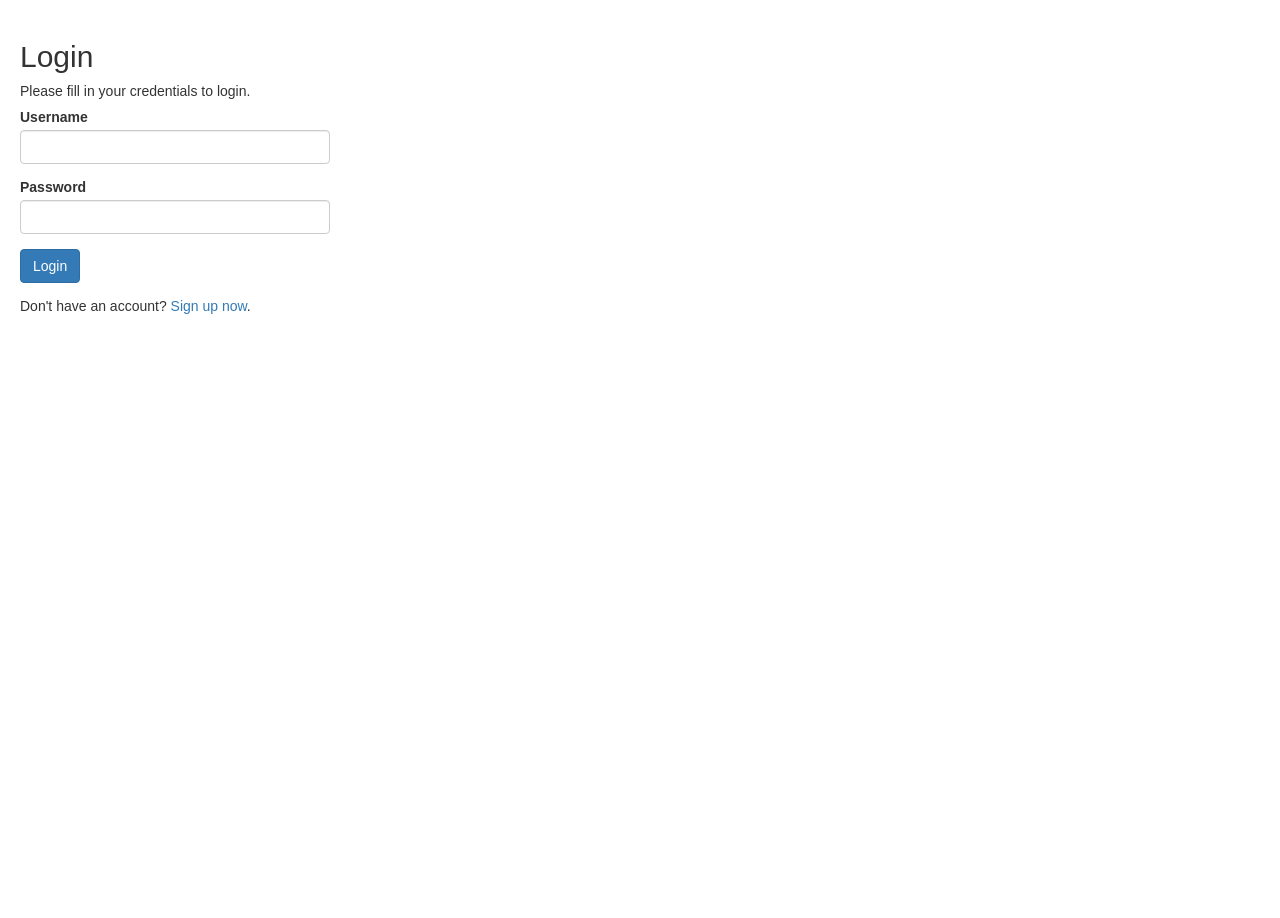
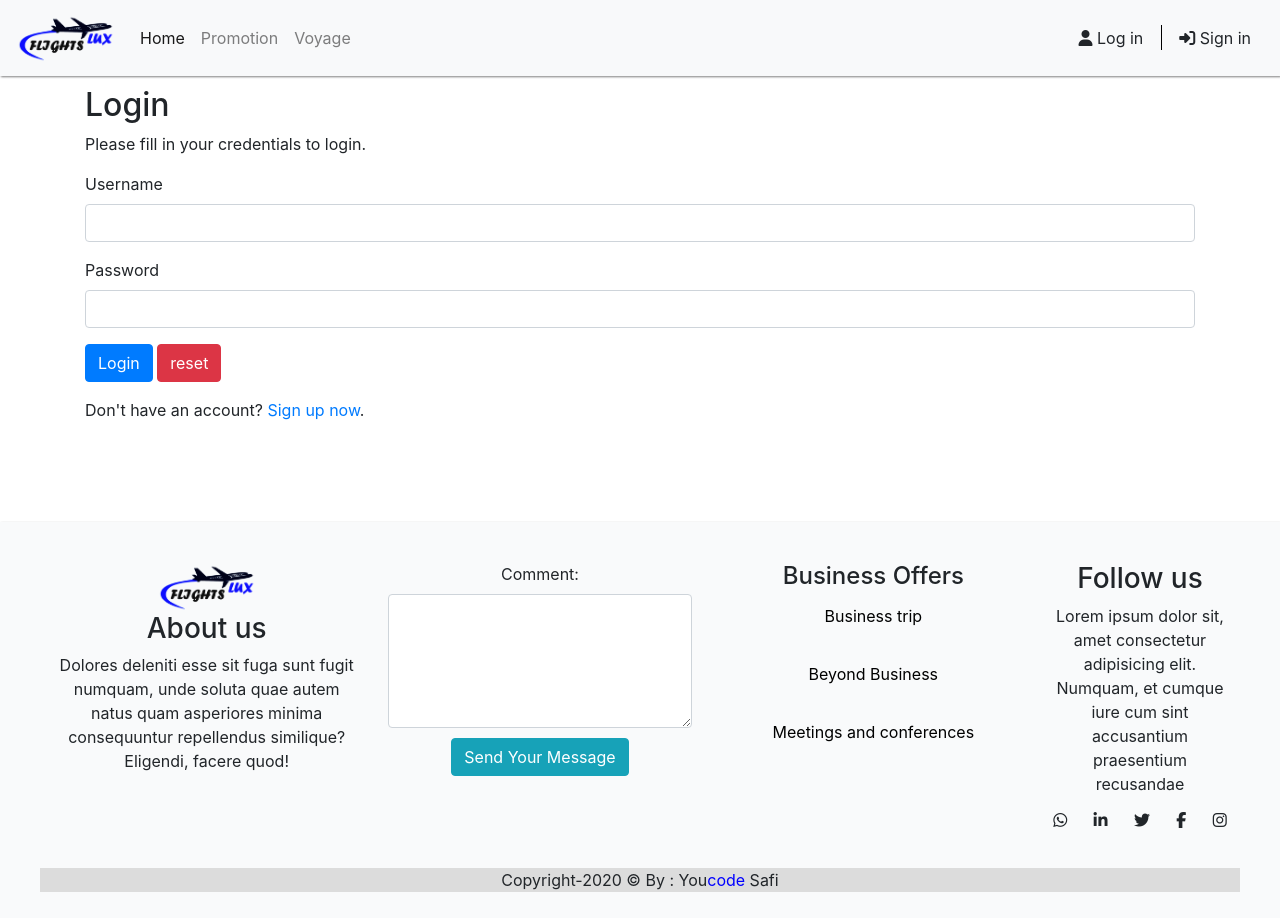
Before and after one commit to MS-brahim/flight_part2, a PHP site: page /views/login.php in a window 1280 px wide. Before the commit the page ends 314 px from the top, so only its background shows below. Run offline with PHP 8.4, Linux system fonts and the light colour scheme; some libraries are stand-ins or nearby versions.

Commit message:
improved controllers files

```diff
--- /dev/null
+++ b/controllers/login-controller.php
@@ -0,0 +1,89 @@
+<?php
+// Initialize the session
+session_start();
+
+// Check if the user is already logged in, if yes then redirect him to welcome page
+if(isset($_SESSION["loggedin"]) && $_SESSION["loggedin"] === true){
+    header("location: welcome.php");
+    exit;
+}
+
+// Include db file
+require_once "../model/dbconnect.php";
+
+// Define variables and initialize with empty values
+$email = $password = "";
+$email_err = $password_err = "";
+
+// Processing form data when form is submitted
+if($_SERVER["REQUEST_METHOD"] == "POST"){
+
+    // Check if email is empty
+    if(empty(trim($_POST["email"]))){
+        $email_err = "Please enter email.";
+    } else{
+        $email = trim($_POST["email"]);
+    }
+
+    // Check if password is empty
+    if(empty(trim($_POST["mot_de_passe"]))){
+        $password_err = "Please enter your password.";
+    } else{
+        $password = trim($_POST["mot_de_passe"]);
+    }
+
+    // Validate credentials
+    if(empty($email_err) && empty($password_err)){
+        // Prepare a select statement
+        $sql = "SELECT id_user, email, mot_de_passe FROM utilisateur WHERE email = ?";
+
+        if($stmt = $con->prepare($sql)){
+            // Bind variables to the prepared statement as parameters
+            $stmt->bind_param("s", $param_email);
+
+            // Set parameters
+            $param_email = $email;
+
+            // Attempt to execute the prepared statement
+            if($stmt->execute()){
+                // Store result
+                $stmt->store_result();
+
+                // Check if username exists, if yes then verify password
+                if($stmt->num_rows == 1){
+                    // Bind result variables
+                    $stmt->bind_result($id, $email, $hashed_password);
+                    if($stmt->fetch()){
+                        if(password_verify($password, $hashed_password)){
+                            // Password is correct, so start a new session
+                            session_start();
+
+                            // Store data in session variables
+                            $_SESSION["loggedin"] = true;
+                            $_SESSION["id_user"] = $id;
+                            $_SESSION["email"] = $email;
+
+                            // Redirect user to welcome page
+                            header("location: welcome.php");
+                        } else{
+                            // Display an error message if password is not valid
+                            $password_err = "The password you entered was not valid.";
+                        }
+                    }
+                } else{
+                    // Display an error message if username doesn't exist
+                    $email_err = "No account found with that email.";
+                }
+            } else{
+                echo "Oops! Something went wrong. Please try again later.";
+            }
+
+            // Close statement
+            $stmt->close();
+        }
+    }
+
+    // Close connection
+    $con->close();
+}
+?>
--- a/index.html
+++ b/index.html
@@ -1,7 +1,7 @@
 <!DOCTYPE html>
 <html lang="en">
 <head>
-	<title>Airprice Company</title>
+	<title>AirLux</title>
     <meta charset="utf-8">
 	<meta name="viewport" content="width=device-width, initial-scale=1">
 
@@ -28,7 +28,7 @@
                     <a class="nav-link" href="index.html">Home <span class="sr-only">(current)</span></a>
                 </li>
                 <li class="nav-item">
-                    <a class="nav-link" href="#">Reservation</a>
+                    <a class="nav-link" href="#">Promotion</a>
                 </li>
                 <li class="nav-item">
                     <a class="nav-link" href="#">Voyage</a>
--- a/views/SearchResult.php
+++ b/views/SearchResult.php
@@ -2,7 +2,7 @@
 <html lang="en">
 <head>
 
-	  <title>Search flight</title>
+	  <title>Search | AirLux</title>
     <meta charset="utf-8">
     <meta name="viewport" content="width=device-width, initial-scale=1">
 
@@ -146,7 +146,7 @@
 
 		<h1>Search Result</h1>
 
-		<?php include_once '../controller/searchResult-controller.php' ?>
+		<?php include_once '../controllers/searchResult-controller.php' ?>
 
 		<div class="table-responsive">
 			<table class="table table-hover">
--- a/views/login.php
+++ b/views/login.php
@@ -1,105 +1,59 @@
-<?php
-// Initialize the session
-session_start();
-
-// Check if the user is already logged in, if yes then redirect him to welcome page
-if(isset($_SESSION["loggedin"]) && $_SESSION["loggedin"] === true){
-    header("location: welcome.php");
-    exit;
-}
-
-// Include db file
-require_once "../model/dbconnect.php";
-
-// Define variables and initialize with empty values
-$email = $password = "";
-$email_err = $password_err = "";
-
-// Processing form data when form is submitted
-if($_SERVER["REQUEST_METHOD"] == "POST"){
-
-    // Check if email is empty
-    if(empty(trim($_POST["email"]))){
-        $email_err = "Please enter email.";
-    } else{
-        $email = trim($_POST["email"]);
-    }
-
-    // Check if password is empty
-    if(empty(trim($_POST["password"]))){
-        $password_err = "Please enter your password.";
-    } else{
-        $password = trim($_POST["password"]);
-    }
-
-    // Validate credentials
-    if(empty($email_err) && empty($password_err)){
-        // Prepare a select statement
-        $sql = "SELECT id_user, email, mot_de_passe FROM utilisateur WHERE email = ?";
-
-        if($stmt = $con->prepare($sql)){
-            // Bind variables to the prepared statement as parameters
-            $stmt->bind_param("s", $param_email);
-
-            // Set parameters
-            $param_email = $email;
-
-            // Attempt to execute the prepared statement
-            if($stmt->execute()){
-                // Store result
-                $stmt->store_result();
-
-                // Check if username exists, if yes then verify password
-                if($stmt->num_rows == 1){
-                    // Bind result variables
-                    $stmt->bind_result($id, $email, $hashed_password);
-                    if($stmt->fetch()){
-                        if(password_verify($password, $hashed_password)){
-                            // Password is correct, so start a new session
-                            session_start();
-
-                            // Store data in session variables
-                            $_SESSION["loggedin"] = true;
-                            $_SESSION["id_user"] = $id;
-                            $_SESSION["email"] = $email;
-
-                            // Redirect user to welcome page
-                            header("location: welcome.php");
-                        } else{
-                            // Display an error message if password is not valid
-                            $password_err = "The password you entered was not valid.";
-                        }
-                    }
-                } else{
-                    // Display an error message if username doesn't exist
-                    $email_err = "No account found with that email.";
-                }
-            } else{
-                echo "Oops! Something went wrong. Please try again later.";
-            }
-
-            // Close statement
-            $stmt->close();
-        }
-    }
-
-    // Close connection
-    $con->close();
-}
-?>
-
+<?php include_once '../controllers/login-controller.php'?>
 <!DOCTYPE html>
 <html lang="en">
 <head>
-    <meta charset="UTF-8">
-    <title>Login</title>
-    <link rel="stylesheet" href="https://maxcdn.bootstrapcdn.com/bootstrap/3.3.7/css/bootstrap.css">
-    <style type="text/css">
-        body{ font: 14px sans-serif; }
-        .wrapper{ width: 350px; padding: 20px; }
-    </style>
+	<title>AirLux</title>
+    <meta charset="utf-8">
+	<meta name="viewport" content="width=device-width, initial-scale=1">
+
+	<script src="https://ajax.googleapis.com/ajax/libs/jquery/3.4.1/jquery.min.js"></script>
+	<link rel="stylesheet" href="https://stackpath.bootstrapcdn.com/bootstrap/4.4.1/css/bootstrap.min.css" integrity="sha384-Vkoo8x4CGsO3+Hhxv8T/Q5PaXtkKtu6ug5TOeNV6gBiFeWPGFN9MuhOf23Q9Ifjh" crossorigin="anonymous">
+	<link rel="stylesheet" href="assets/css/style.css">
+	<script src="https://kit.fontawesome.com/8f45faa16b.js" crossorigin="anonymous"></script>
+
+
+
 </head>
 <body>
+	<!-- start navbar  -->
+	<header>
+        <nav class="navbar navbar-expand-lg navbar-light bg-light">
+            <a class="navbar-brand" href="../index.html"><img src="assets/logo.png" width=100></a>
+            <button class="navbar-toggler" type="button" data-toggle="collapse" data-target="#navbarSupportedContent" aria-controls="navbarSupportedContent" aria-expanded="false" aria-label="Toggle navigation">
+                <span class="navbar-toggler-icon"></span>
+            </button>
+
+            <div class="collapse navbar-collapse" id="navbarSupportedContent">
+                <ul class="navbar-nav mr-auto">
+                <li class="nav-item active">
+                    <a class="nav-link" href="../index.html">Home <span class="sr-only">(current)</span></a>
+                </li>
+                <li class="nav-item">
+                    <a class="nav-link" href="#">Promotion</a>
+                </li>
+                <li class="nav-item">
+                    <a class="nav-link" href="#">Voyage</a>
+                </li>
+                </ul>
+                <form class="form-inline my-2 my-lg-0">
+                    <a href="login.php" class="btn btn-light">
+                        <i class="fa fa-user" aria-hidden="true"></i>
+                        Log in
+                    </a>
+                    &nbsp;
+                    <div style="width:1px;background:black; height:25px;"></div>
+                    &nbsp;
+                    <a href="register.php" class="btn btn-light">
+                        <i class="fa fa-sign-in" aria-hidden="true"></i>
+                        Sign in
+                    </a>
+                </form>
+            </div>
+        </nav>
+    </header>
+    <!-- end navbar  -->
+
+    <div class="container">
         <div class="wrapper">
             <h2>Login</h2>
             <p>Please fill in your credentials to login.</p>
@@ -116,9 +70,65 @@ if($_SERVER["REQUEST_METHOD"] == "POST"){
                 </div>
                 <div class="form-group">
                     <input type="submit" class="btn btn-primary" value="Login">
+                    <input type="Reset" class="btn btn-danger" value="reset">
                 </div>
                 <p>Don't have an account? <a href="register.php">Sign up now</a>.</p>
             </form>
         </div>
+    </div>
+
+	<!-- start footer  -->
+	<footer>
+		<div class="container-fluid">
+			<div class="row">
+				<div class="col-sm">
+					<img src="assets/logo.png" width="100" alt="logo">
+					<h3>About us</h3>
+					<p> Dolores deleniti esse sit fuga sunt fugit numquam, unde soluta quae autem natus quam asperiores minima consequuntur repellendus similique? Eligendi, facere quod!</p>
+
+				</div>
+				<div class="col-sm">
+					<label for="comment">Comment:</label>
+					<textarea class="form-control" rows="5" id="comment"></textarea>
+					<input type="submit" class="btn btn-info" value="Send Your Message" style="margin-top: 10px;">
+				</div>
+				<div class="col-sm">
+					<div class="mu-footer-widget">
+						<h4>Business Offers</h4>
+						<ul class="list-group">
+							<a href="" class="listOffers">Business trip</a><br>
+							<a href="" class="listOffers">Beyond Business</a><br>
+							<a href="" class="listOffers">Meetings and conferences</a>
+						</ul>
+
+
+					  </div>
+				</div>
+				<div class="col-sm-2">
+					<h3>Follow us</h3>
+					<p>Lorem ipsum dolor sit, amet consectetur adipisicing elit. Numquam, et cumque iure cum sint accusantium praesentium recusandae </p>
+					<div class="row justify-content-around">
+						<i class="fa fa-whatsapp" aria-hidden="true"></i>
+						<i class="fa fa-linkedin" aria-hidden="true"></i>
+						<i class="fa fa-twitter" aria-hidden="true"></i>
+						<i class="fa fa-facebook" aria-hidden="true"></i>
+						<i class="fa fa-instagram" aria-hidden="true"></i>
+					</div>
+				</div>
+			</div>
+
+		</div>
+		<div class="col" style="margin-top: 40px;background-color: gainsboro;">
+			<p>Copyright-2020 ©  By : You<span style="color:blue">code</span> Safi</p>
+		</div>
+	</footer>
+	<!-- end footer  -->
+
+
+
+
+	<script src="https://code.jquery.com/jquery-3.4.1.slim.min.js" integrity="sha384-J6qa4849blE2+poT4WnyKhv5vZF5SrPo0iEjwBvKU7imGFAV0wwj1yYfoRSJoZ+n" crossorigin="anonymous"></script>
+    <script src="https://cdn.jsdelivr.net/npm/popper.js@1.16.0/dist/umd/popper.min.js" integrity="sha384-Q6E9RHvbIyZFJoft+2mJbHaEWldlvI9IOYy5n3zV9zzTtmI3UksdQRVvoxMfooAo" crossorigin="anonymous"></script>
+    <script src="https://stackpath.bootstrapcdn.com/bootstrap/4.4.1/js/bootstrap.min.js" integrity="sha384-wfSDF2E50Y2D1uUdj0O3uMBJnjuUD4Ih7YwaYd1iqfktj0Uod8GCExl3Og8ifwB6" crossorigin="anonymous"></script>
 </body>
 </html>
--- a/views/register.php
+++ b/views/register.php
@@ -1,9 +1,9 @@
-<?php include_once '../controller/register-controller.php'?>
+<?php include_once '../controllers/register-controller.php'?>
 <!DOCTYPE html>
 <html lang="en">
 <head>
 
-	<title>Register</title>
+	<title>Register | AirLux</title>
     <meta charset="utf-8">
     <meta name="viewport" content="width=device-width, initial-scale=1">
 
@@ -34,7 +34,7 @@
                     </li>
                 </ul>
                 <form class="form-inline my-2 my-lg-0">
-                    <a href="" class="btn btn-light">
+                    <a href="login.php" class="btn btn-light">
                         <i class="fa fa-user" aria-hidden="true"></i>
                         Log in
                     </a>
--- a/views/reservation.php
+++ b/views/reservation.php
@@ -2,7 +2,7 @@
 <!DOCTYPE html>
 <html lang="en">
 <head>
-	<title>Airprice Company</title>
+	<title>Price | AirLux</title>
     <meta charset="utf-8">
 	<meta name="viewport" content="width=device-width, initial-scale=1">
 
@@ -56,7 +56,7 @@
 
     <!-- start content reservation -->
 
-    <?php include_once '../controller/reservation-controller.php' ?>
+    <?php include_once '../controllers/reservation-controller.php' ?>
 
     <!-- Modal -->
     <div class='modal fade' id='modelId' tabindex='-1' role='dialog' aria-labelledby='modelTitleId' aria-hidden='true'>
@@ -68,7 +68,7 @@
                                     <span aria-hidden='true'>&times;</span>
                                 </button>
                         </div>
-                <form action="<?php echo htmlspecialchars($_SERVER["PHP_SELF"]); ?>" method="post">
+                <form action="../index.html" method="post">
                     <div class='modal-body'>
                         <div class='container-fluid'>
                             <div class='row'>
--- a/views/welcome.php
+++ b/views/welcome.php
@@ -14,7 +14,7 @@ if(!isset($_SESSION["loggedin"]) || $_SESSION["loggedin"] !== true){
 <head>
     <meta charset="UTF-8">
     <title>Welcome</title>
-    <link rel="stylesheet" href="https://maxcdn.bootstrapcdn.com/bootstrap/3.3.7/css/bootstrap.css">
+	<link rel="stylesheet" href="https://stackpath.bootstrapcdn.com/bootstrap/4.4.1/css/bootstrap.min.css" integrity="sha384-Vkoo8x4CGsO3+Hhxv8T/Q5PaXtkKtu6ug5TOeNV6gBiFeWPGFN9MuhOf23Q9Ifjh" crossorigin="anonymous">
     <style type="text/css">
         body{ font: 14px sans-serif; text-align: center; }
     </style>
```
Also changed, not shown: controllers/register-controller.php (renamed from controller/register-controller.php), controllers/reservation-controller.php (renamed from controller/reservation-controller.php), controllers/searchResult-controller.php (renamed from controller/searchResult-controller.php). Lines whose indentation alone changed are shown as unchanged.
